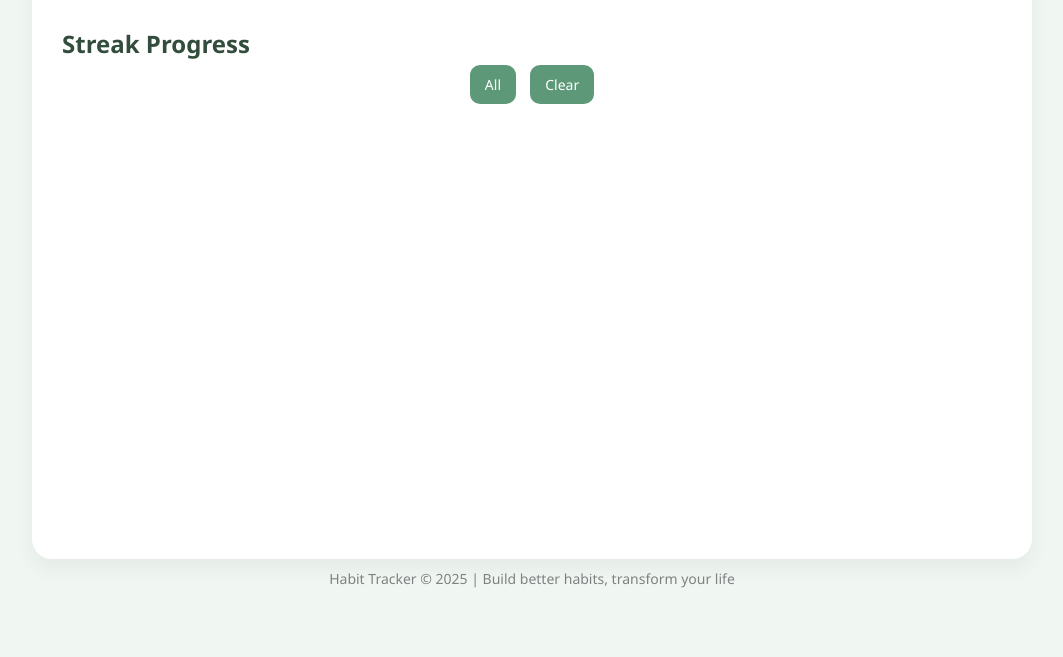
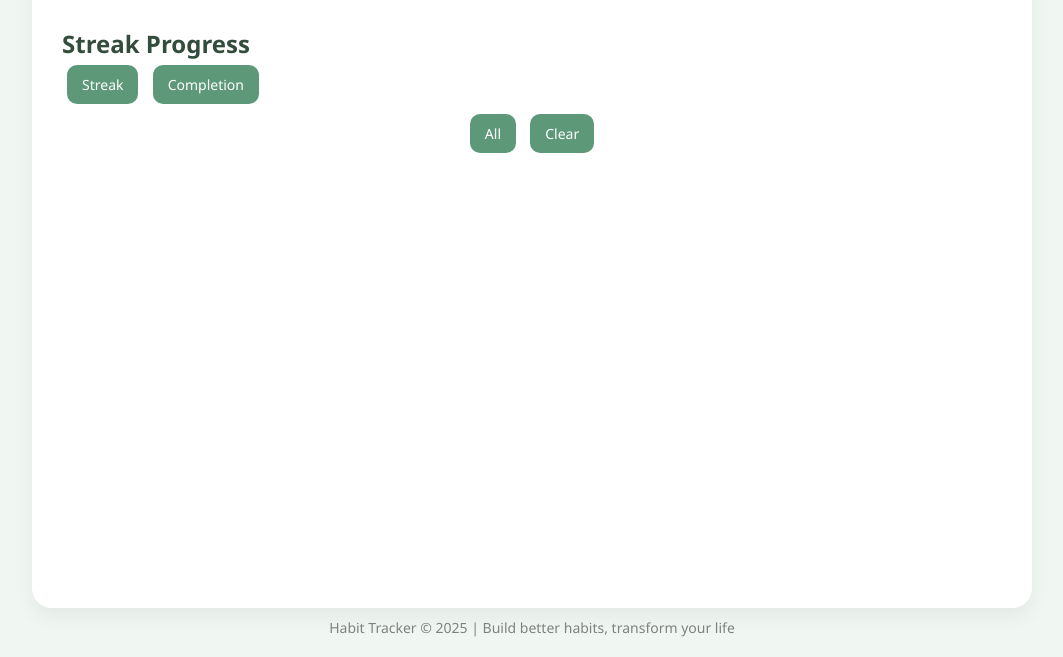
Before and after one commit to Stephanusjdekock/HabitTrackerWebsite, a plain HTML site: page HabitTracker/index.html in a window 1280 px wide. Both pictures are taken after a click on the button "Progress Chart". Shown: the part 183-840 px from the top of the page, without its empty margins (108-1171 px from the left). Before the commit the page ends 800 px from the top, so only its background shows below. Drawn offline with nearby package versions, Linux system fonts and the light colour scheme.

Commit message:
Update index.html

```diff
--- a/HabitTracker/index.html
+++ b/HabitTracker/index.html
@@ -63,7 +63,11 @@
     </div>
 
     <div id="chart" class="tab-content">
-      <h2>Streak Progress</h2>
+      <h2 id="chartTitle">Streak Progress</h2>
+      <div class="chart-switch">
+        <button id="streakChartBtn" class="btn-secondary active">Streak</button>
+        <button id="completionChartBtn" class="btn-secondary">Completion</button>
+      </div>
       <div class="chart-controls">
         <button id="selectAllChart" class="btn-secondary">All</button>
         <button id="deselectAllChart" class="btn-secondary">Clear</button>
@@ -72,6 +76,7 @@
         <canvas id="streakChart"></canvas>
       </div>
     </div>
+
 
     <div id="table" class="tab-content">
       <h2>Habits Overview</h2>
```
